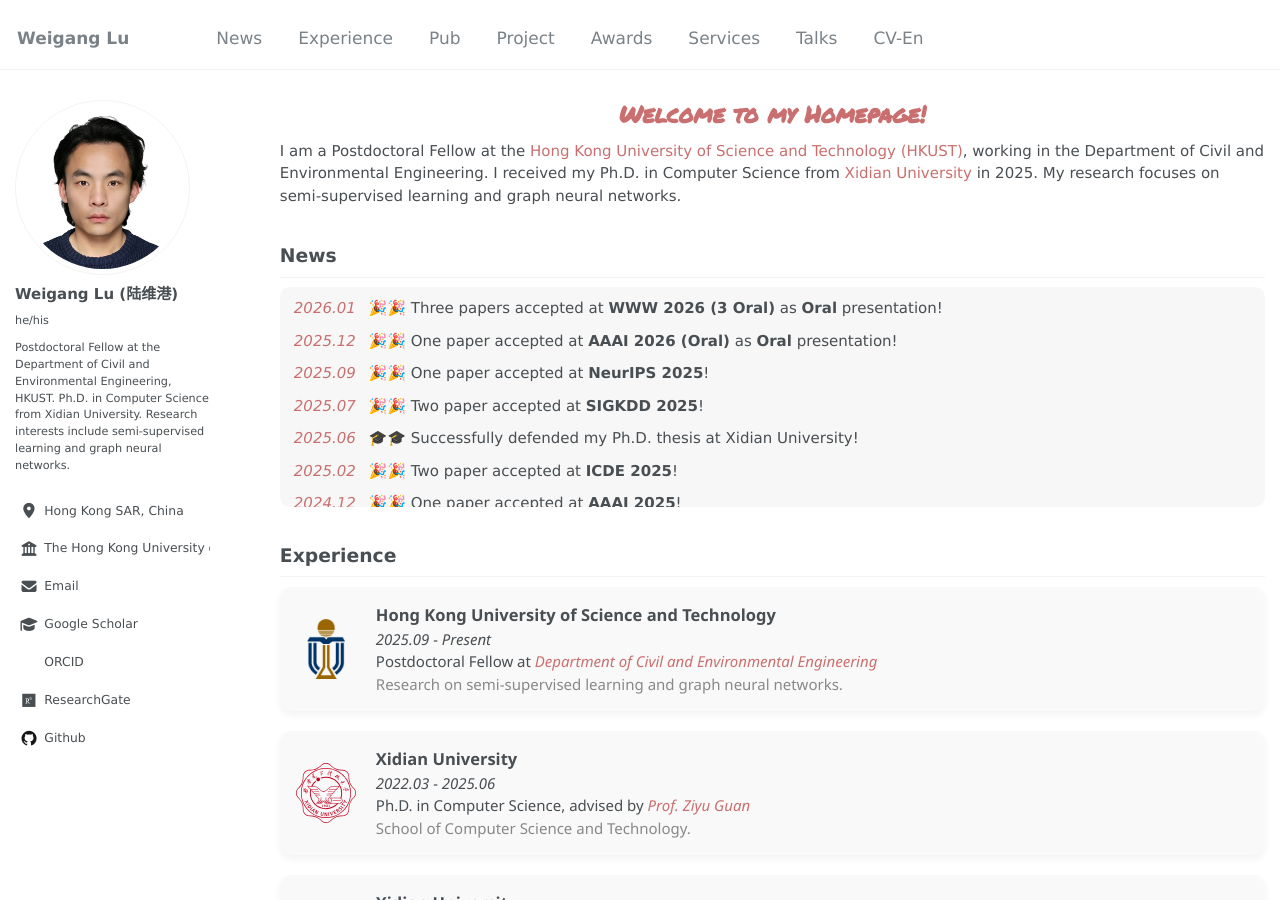
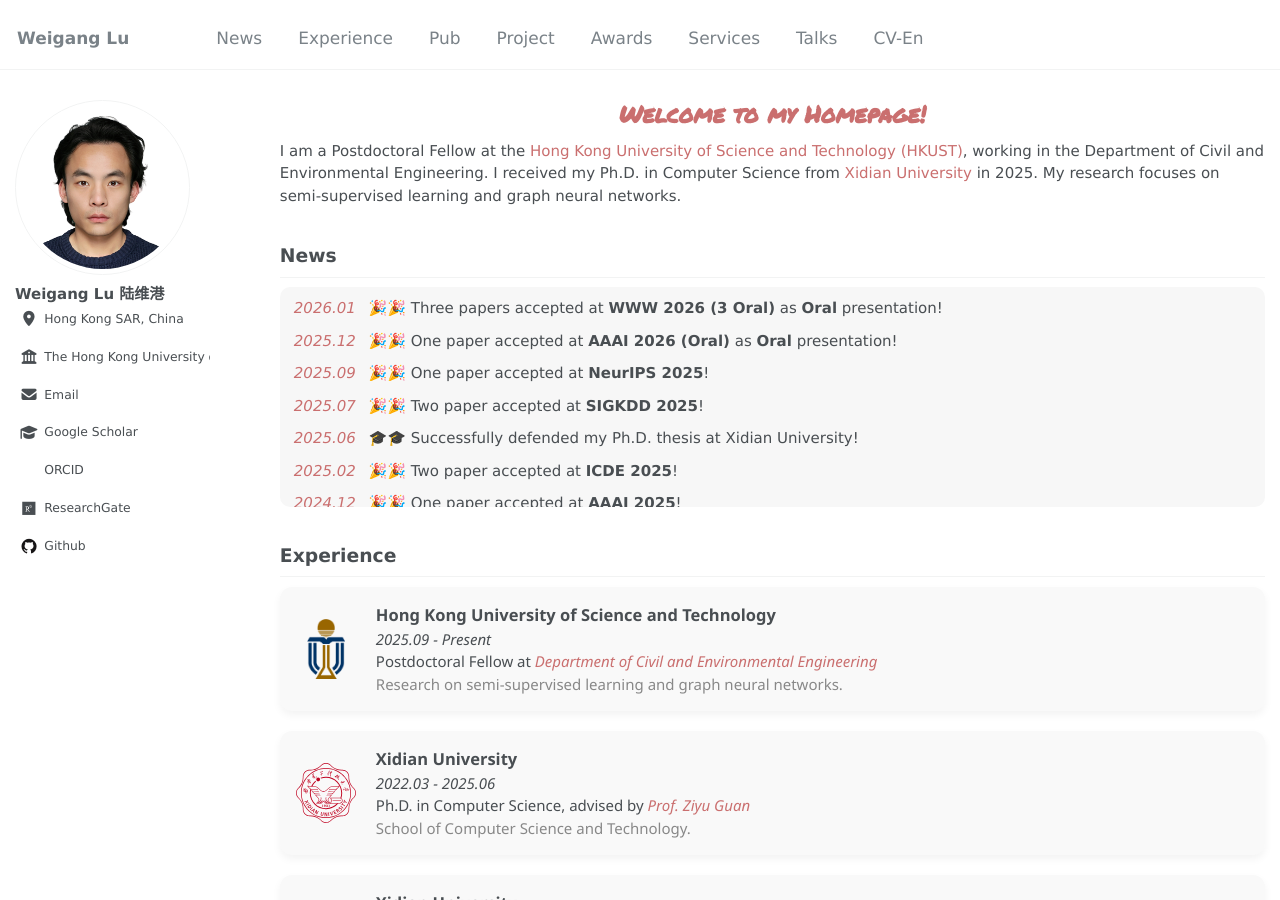
Before and after one commit to WeigangLu/HomePage, a Jekyll site: the page built from _pages/about.md, in a window 1280 px wide and 900 px high. Built offline with Jekyll 4.4.1, drawn with Linux system fonts in a browser that asks for light colours; nearby versions of some CDN libraries; some web fonts are replaced; library files that are not in the unit come from our copies; part of the change alters nothing that is shown.

```diff
--- a/_config.yml
+++ b/_config.yml
@@ -9,10 +9,11 @@ repository               : "weiganglu/HomePage"
 
 author:
   avatar           : "you.jpg"
-  name             : "Weigang Lu (陆维港)"
-  pronouns         : "he/his"
-  bio              : "Postdoctoral Fellow at the Department of Civil and Environmental Engineering, HKUST. Ph.D. in Computer Science from Xidian University. Research interests include semi-supervised learning and graph neural networks."
+  name             : "Weigang Lu 陆维港"
+  # pronouns         : "he/his"
+  # bio              : "Postdoctoral Fellow at the Department of Civil and Environmental Engineering, HKUST. Ph.D. in Computer Science from Xidian University. Research interests include semi-supervised learning and graph neural networks."
   location         : "Hong Kong SAR, China"
+  institute        : "HKUST"
   employer         : "The Hong Kong University of Science and Technology"
   uri              :
   email            : "weiganglu314@outlook.com"
```
